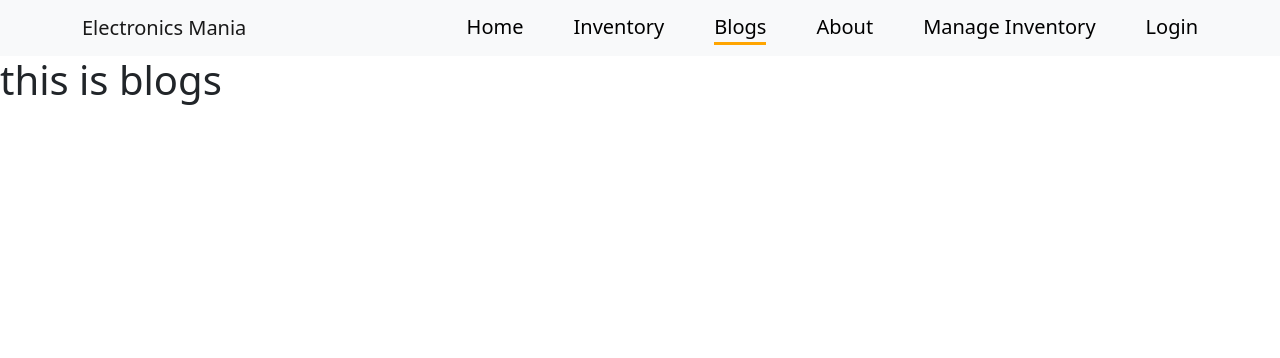
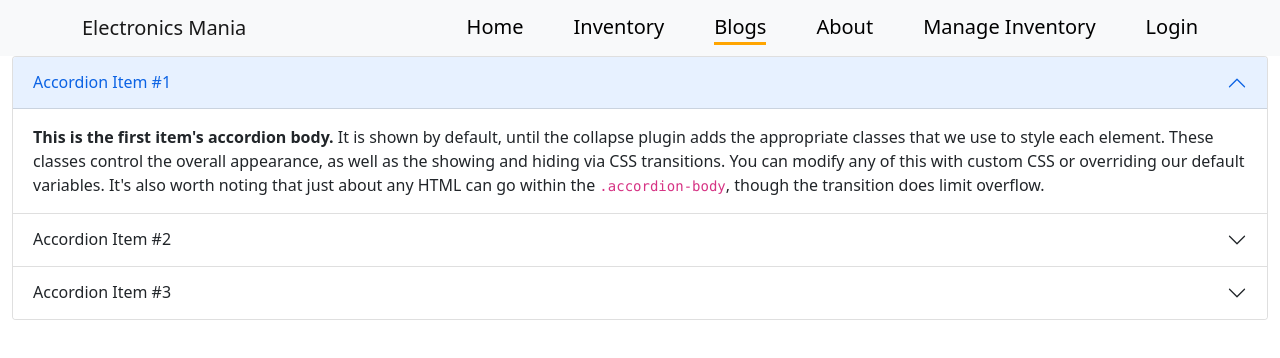
Before and after one commit to ShadekulShovo/warehouseClientSide, a React (Create React App) app: page /blog in a window 1280 px wide. Shown: the top 358 px of the page. Built offline with nearby package versions, Linux system fonts and the light colour scheme; no server answers.

Commit message:
accordin added

```diff
--- a/src/Components/Pages/Blog.js
+++ b/src/Components/Pages/Blog.js
@@ -3,7 +3,106 @@
 const Blog = () => {
   return (
     <div>
-      <h1>this is blogs </h1>
+      <div className="container-fluid">
+        <div class="accordion" id="accordionExample">
+          <div class="accordion-item">
+            <h2 class="accordion-header" id="headingOne">
+              <button
+                class="accordion-button"
+                type="button"
+                data-bs-toggle="collapse"
+                data-bs-target="#collapseOne"
+                aria-expanded="true"
+                aria-controls="collapseOne"
+              >
+                Accordion Item #1
+              </button>
+            </h2>
+            <div
+              id="collapseOne"
+              class="accordion-collapse collapse show"
+              aria-labelledby="headingOne"
+              data-bs-parent="#accordionExample"
+            >
+              <div class="accordion-body">
+                <strong>This is the first item's accordion body.</strong> It is
+                shown by default, until the collapse plugin adds the appropriate
+                classes that we use to style each element. These classes control
+                the overall appearance, as well as the showing and hiding via
+                CSS transitions. You can modify any of this with custom CSS or
+                overriding our default variables. It's also worth noting that
+                just about any HTML can go within the{" "}
+                <code>.accordion-body</code>, though the transition does limit
+                overflow.
+              </div>
+            </div>
+          </div>
+          <div class="accordion-item">
+            <h2 class="accordion-header" id="headingTwo">
+              <button
+                class="accordion-button collapsed"
+                type="button"
+                data-bs-toggle="collapse"
+                data-bs-target="#collapseTwo"
+                aria-expanded="false"
+                aria-controls="collapseTwo"
+              >
+                Accordion Item #2
+              </button>
+            </h2>
+            <div
+              id="collapseTwo"
+              class="accordion-collapse collapse"
+              aria-labelledby="headingTwo"
+              data-bs-parent="#accordionExample"
+            >
+              <div class="accordion-body">
+                <strong>This is the second item's accordion body.</strong> It is
+                hidden by default, until the collapse plugin adds the
+                appropriate classes that we use to style each element. These
+                classes control the overall appearance, as well as the showing
+                and hiding via CSS transitions. You can modify any of this with
+                custom CSS or overriding our default variables. It's also worth
+                noting that just about any HTML can go within the{" "}
+                <code>.accordion-body</code>, though the transition does limit
+                overflow.
+              </div>
+            </div>
+          </div>
+          <div class="accordion-item">
+            <h2 class="accordion-header" id="headingThree">
+              <button
+                class="accordion-button collapsed"
+                type="button"
+                data-bs-toggle="collapse"
+                data-bs-target="#collapseThree"
+                aria-expanded="false"
+                aria-controls="collapseThree"
+              >
+                Accordion Item #3
+              </button>
+            </h2>
+            <div
+              id="collapseThree"
+              class="accordion-collapse collapse"
+              aria-labelledby="headingThree"
+              data-bs-parent="#accordionExample"
+            >
+              <div class="accordion-body">
+                <strong>This is the third item's accordion body.</strong> It is
+                hidden by default, until the collapse plugin adds the
+                appropriate classes that we use to style each element. These
+                classes control the overall appearance, as well as the showing
+                and hiding via CSS transitions. You can modify any of this with
+                custom CSS or overriding our default variables. It's also worth
+                noting that just about any HTML can go within the{" "}
+                <code>.accordion-body</code>, though the transition does limit
+                overflow.
+              </div>
+            </div>
+          </div>
+        </div>
+      </div>
     </div>
   );
 };
```
